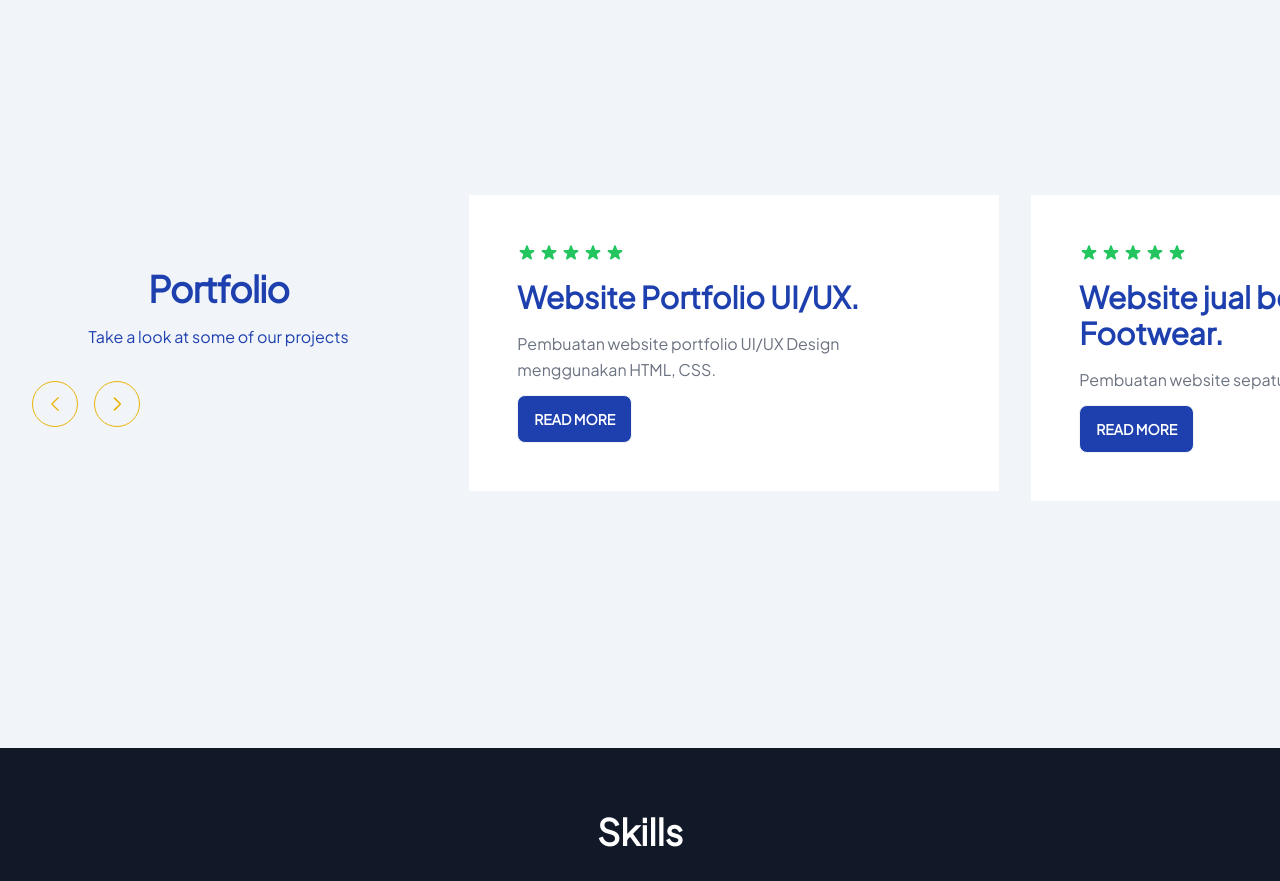
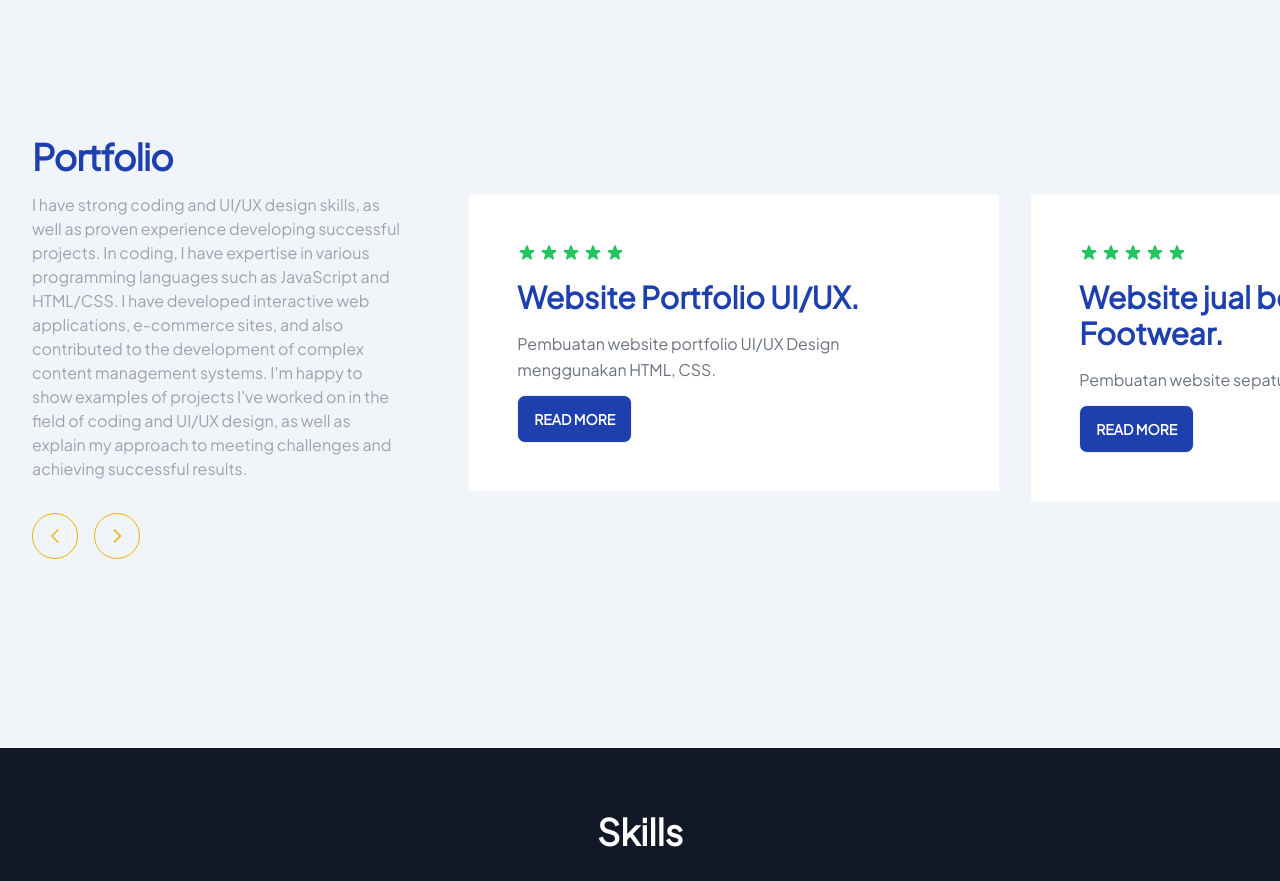
Before and after one commit to agamm-vitooo/portfolio-website, a website: page index.html in a window 1280 px wide. Shown: the part 1720-2601 px from the top of the page. Drawn offline with nearby package versions, Linux system fonts and the light colour scheme.

Commit message:
Second Commit

```diff
--- a/index.html
+++ b/index.html
@@ -65,9 +65,9 @@
 
     <!--hero-->
     <section id="home-pages">
-        <div class="hero min-h-screen bg-slate-100">
+        <div class="hero min-h-screen bg-white">
             <div class="hero-content flex-col lg:flex-row">
-                <img src="assets/img/pic.jpeg" class="max-w-sm rounded-lg shadow-2xl" />
+                <img src="assets/img/pic.jpeg" class="max-w-sm rounded-lg shadow-2xl">
                 <div>
                     <h1 class="text-5xl font-extrabold text-blue-800">Agamm.</h1>
                     <p class="py-6">Welcome to my portfolio website, a place where ideas and creativity exist.</p>
@@ -112,12 +112,14 @@
         <div class="mx-auto max-w-[1340px] px-4 py-16 sm:px-6 sm:py-24 lg:me-0 lg:pe-0 lg:ps-8">
             <div class="grid grid-cols-1 gap-y-8 lg:grid-cols-3 lg:items-center lg:gap-x-16">
                 <div class="max-w-xl text-center ltr:sm:text-left rtl:sm:text-right">
-                    <h2 class="text-3xl font-bold tracking-tight text-blue-800 sm:text-4xl">
+                    <h2 class="text-3xl font-bold tracking-tight text-blue-800 sm:text-4xl text-left">
                         Portfolio
                     </h2>
 
-                    <p class="mt-4 text-blue-800">
-                        Take a look at some of our projects
+                    <p class="mt-4 text-gray-400 text-left">
+                        I have strong coding and UI/UX design skills, as well as proven experience developing successful projects. In coding, I have expertise in various programming languages such as JavaScript and HTML/CSS. I have developed interactive web applications, e-commerce
+                        sites, and also contributed to the development of complex content management systems. I'm happy to show examples of projects I've worked on in the field of coding and UI/UX design, as well as explain my approach to meeting challenges
+                        and achieving successful results.
                     </p>
 
                     <div class="hidden lg:mt-8 lg:flex lg:gap-4">
```
